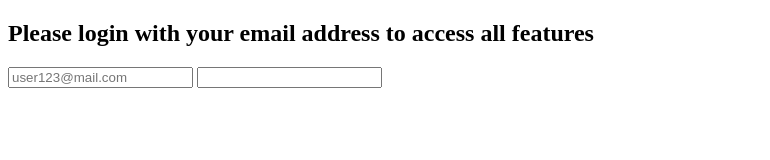
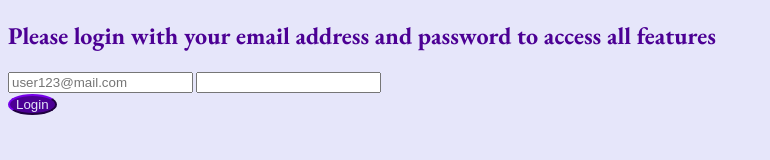
Before and after one commit to madisonVLL/EventPages, a plain HTML site: page pages/login.html in a window 1280 px wide. Shown: the whole page, without its empty margins (0-770 px from the left). Drawn offline with nearby package versions, Linux system fonts and the light colour scheme.

Commit message:
made changed to login.html

```diff
--- a/pages/login.html
+++ b/pages/login.html
@@ -4,11 +4,14 @@
     <link rel="preconnect" href="https://fonts.googleapis.com">
     <link rel="preconnect" href="https://fonts.gstatic.com" crossorigin>
     <link href="https://fonts.googleapis.com/css2?family=EB+Garamond:ital,wght@0,400..800;1,400..800&display=swap" rel="stylesheet">
+    <!--Link To CSS-->
+    <link rel="stylesheet" type="text/css" href="../css/pages.css" />
 </head>
 <body>
-    <h2>Please login with your email address to access all features</h2>
+    <h2>Please login with your email address and password to access all features</h2>
     <form id="login_form">
         <input id="login_email" type="email" placeholder="user123@mail.com" autocomplete="email"/>
         <input id="login_password" type="password" autocomplete="current-password" minlength="12">
     </form>
+    <button form="login_form" type="submit" id="submit_login">Login</button>
 </body>
```
